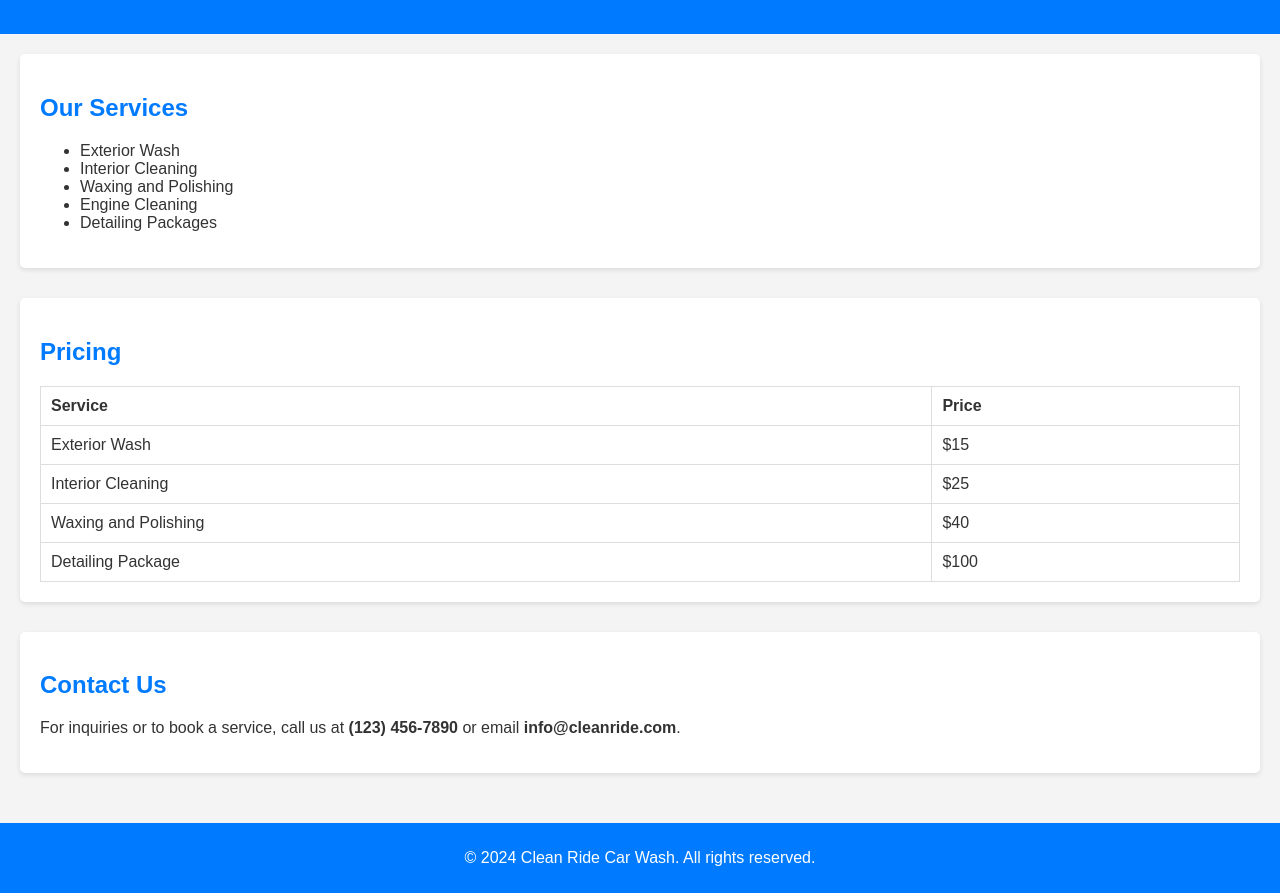
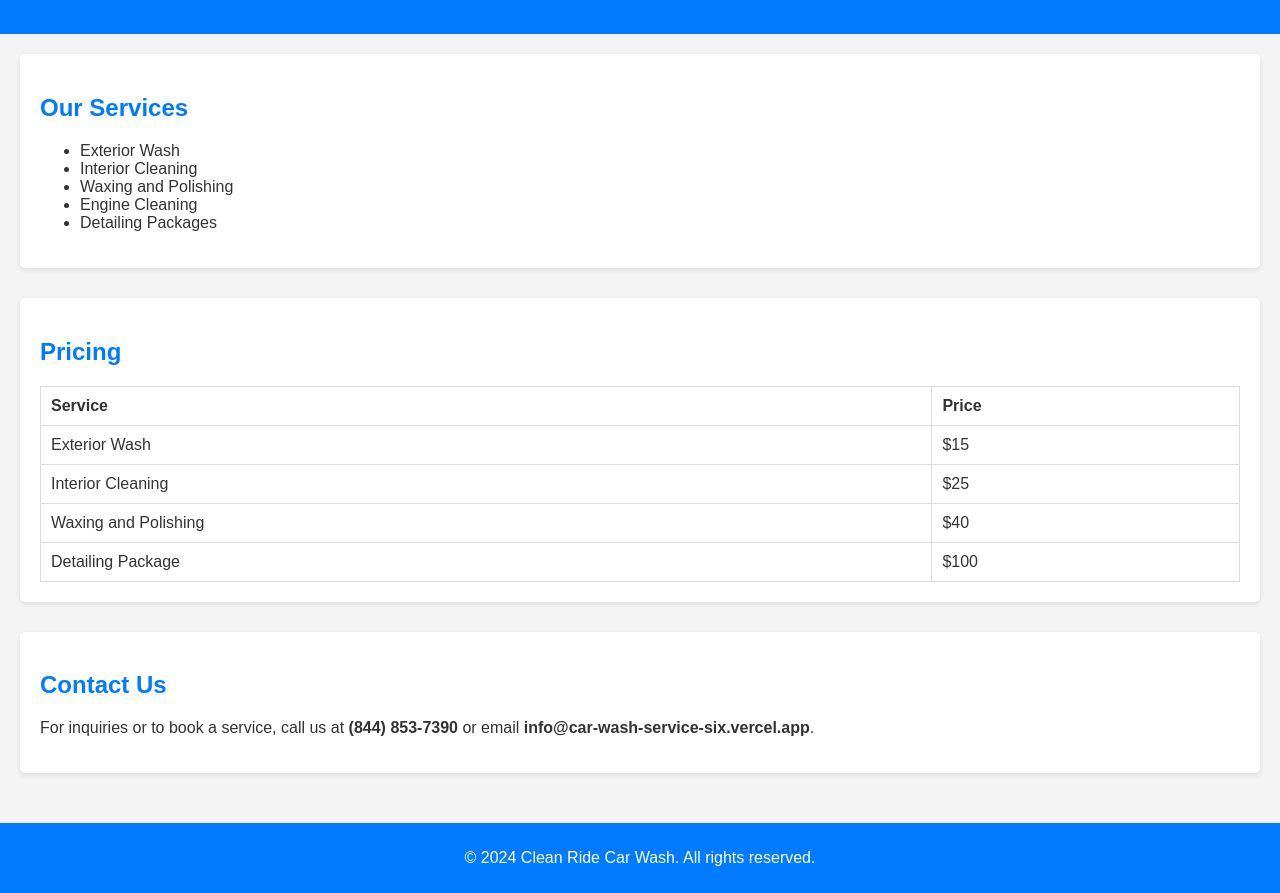
Before and after one commit to abhishekads078/Car-Wash-Service, a plain HTML site: page index.html in a window 1280 px wide. Shown: the part 120-1013 px from the top of the page. Drawn offline with Linux system fonts and the light colour scheme.

Commit message:
index.html

```diff
--- a/index.html
+++ b/index.html
@@ -58,7 +58,7 @@
 
         <section id="contact">
             <h2>Contact Us</h2>
-            <p>For inquiries or to book a service, call us at <strong>(123) 456-7890</strong> or email <strong>info@cleanride.com</strong>.</p>
+            <p>For inquiries or to book a service, call us at <strong>(844) 853-7390</strong> or email <strong>info@car-wash-service-six.vercel.app</strong>.</p>
         </section>
     </main>
 
```
